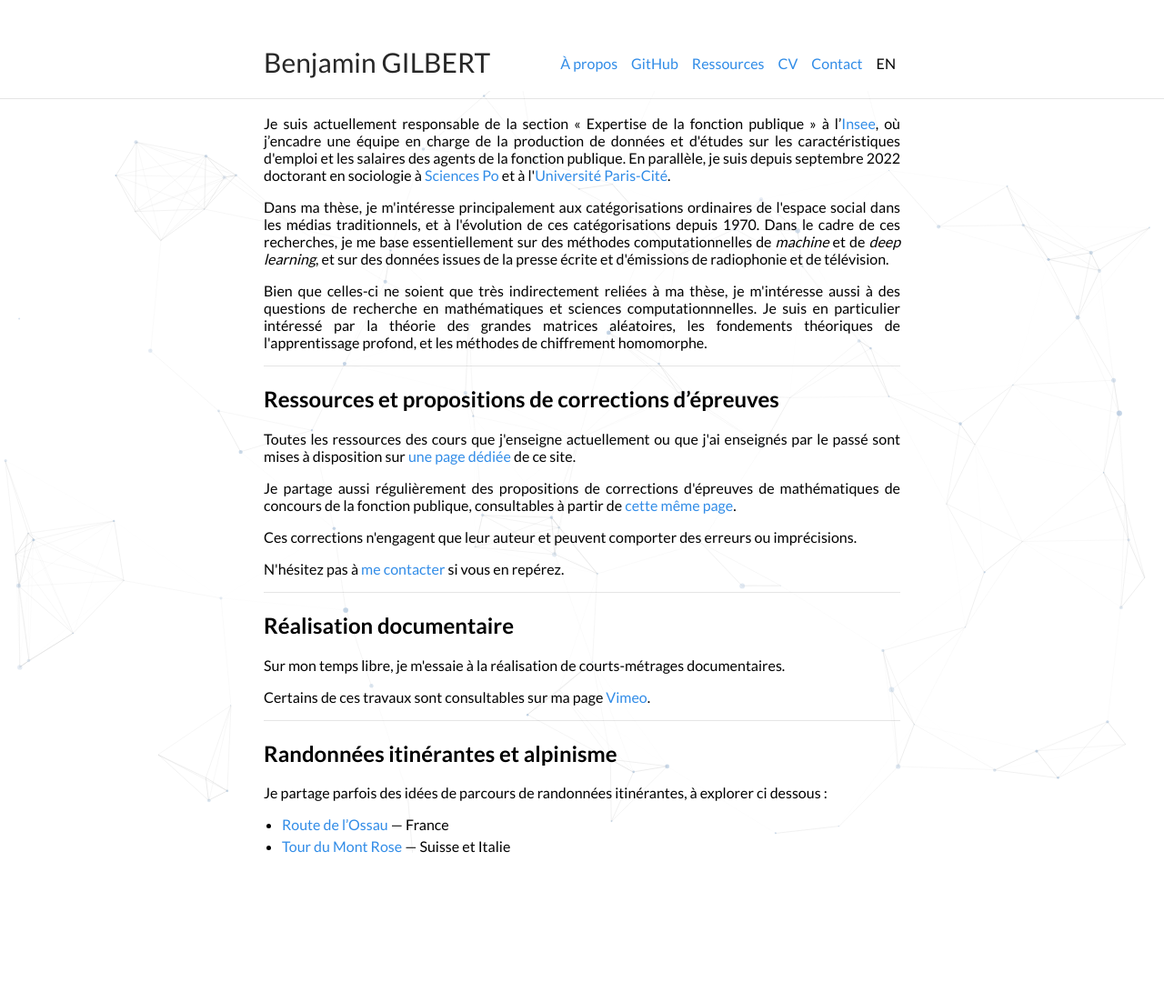
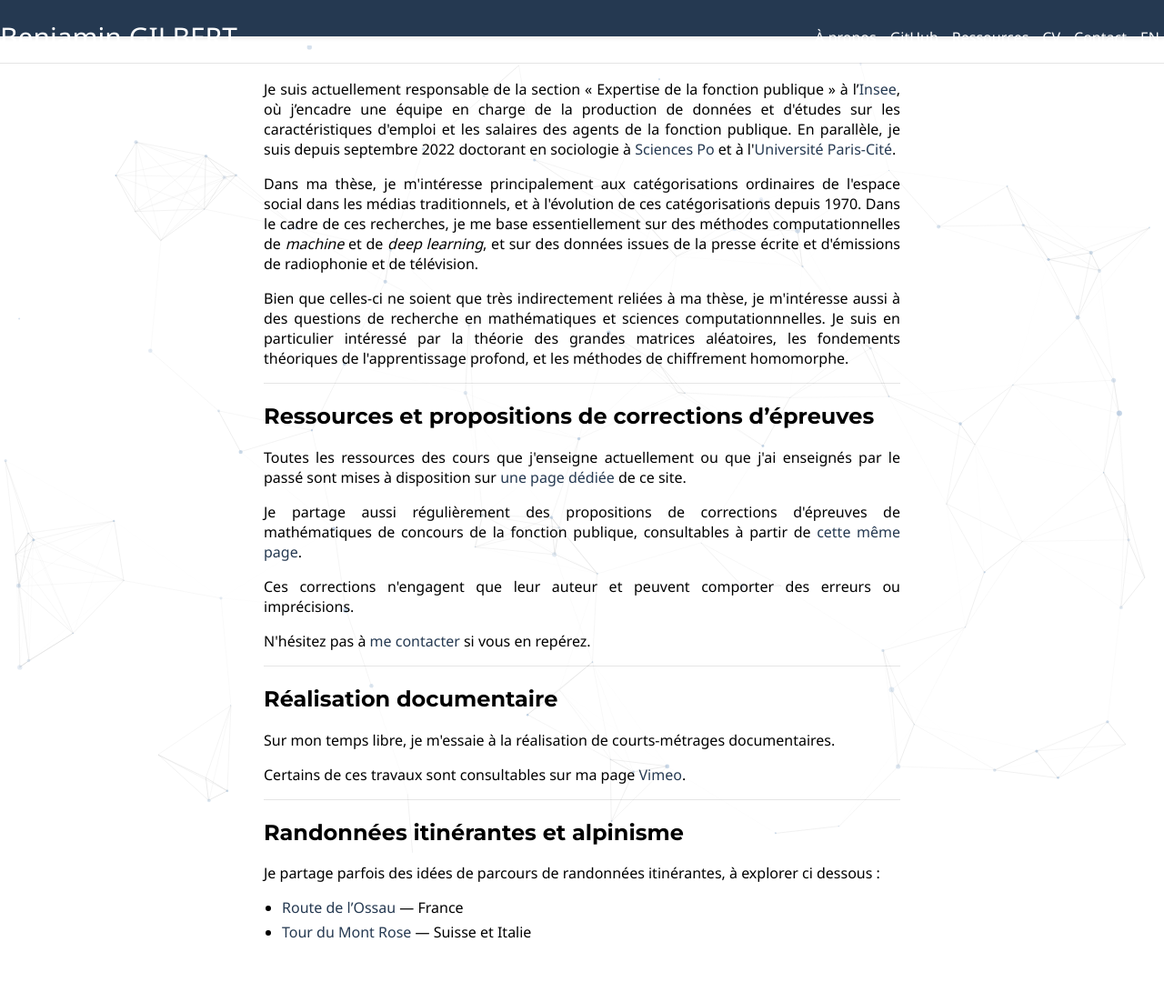
Before and after one commit to bglbrt/bglbrt.github.io, a Jekyll site: the page built from index.md, in a window 1280 px wide. Shown: the whole page at 91% size. Built offline with Jekyll 4.4.1, drawn with Linux system fonts in a browser that asks for light colours; nearby versions of some CDN libraries; before the commit the page ends 1006 px from its top, so only the background shows below that.

Commit message:
refactor: modernize site design

```diff
--- a/_layouts/default.html
+++ b/_layouts/default.html
@@ -21,7 +21,8 @@
         {% assign url = site.url | append: site.baseurl | append: page.url %}
     {% endif %}
     <meta name="description" content="{{ desc }}">
-    <link href='https://fonts.googleapis.com/css?family=Lato:400,700' rel='stylesheet' type='text/css'>
+    <meta name="theme-color" content="#253951">
+    <link href="https://fonts.googleapis.com/css?family=Montserrat:400,700|Noto+Sans:400,700&display=swap" rel="stylesheet" type="text/css">
     <link rel="alternate" type="application/rss+xml" title="{{ site.title }} RSS" href="/feed.xml" />
     <link rel="stylesheet" href="{{ site.baseurl }}/css/main.css">
     <link rel="icon" type="image/png" sizes="32x32" href="/images/favicon/favicon-32x32.png">
@@ -55,9 +56,9 @@
                     {% endif %}
                 {% endfor %}
                 {% if page.lang == "en" %}
-                    <li class="alignable pull-left nav-list"><a class="lang" style="color: black" href="/">FR</a>
+                    <li class="alignable pull-left nav-list"><a class="lang" href="/">FR</a>
                 {% else %}
-                    <li class="alignable pull-left nav-list"><a class="lang" style="color: black" href="/en/about">EN</a>
+                    <li class="alignable pull-left nav-list"><a class="lang" href="/en/about">EN</a>
                 {% endif %}
                             </li>
             </ul>
--- a/_sass/_style.scss
+++ b/_sass/_style.scss
@@ -11,9 +11,13 @@ html {
 }
 body {
     margin: 0;
-    font-family: "Lato";
+    font-family: "Noto Sans", sans-serif;
     height: auto;
     padding-bottom: 50px;
+}
+
+h1, h2, h3, h4, h5, h6 {
+    font-family: "Montserrat", sans-serif;
 }
 
 #particles-js canvas {
@@ -54,17 +58,27 @@ hr {
 
 #author-name {
     font-size: 30px;
-    color: #272727;
+    color: #fff;
     display: inline-block;
 }
 .navbar {
-    padding: 50px 0 50px 0;
+    background-color: $accent;
+    padding: 20px 0;
+    box-shadow: 0 2px 4px rgba(0, 0, 0, 0.1);
 }
 .navbar-ul {
     display: inline-block;
     margin: 0;
     padding: 5px 0 5px 0;
     margin-left: 20px;
+}
+.navbar-ul a {
+    color: #fff;
+    text-decoration: none;
+}
+.navbar-ul a:hover {
+    opacity: 0.8;
+    text-decoration: none;
 }
 .nav-list {
     list-style-type: none;
@@ -89,9 +103,9 @@ hr {
     margin: auto;
 }
 .containernavbar {
-    background-color: #FFFFFF;
-    max-width: $max-width;
-    margin: auto;
+    background-color: $accent;
+    width: 100%;
+    margin: 0;
     z-index: 0;
 }
 .wrapper {
--- a/_sass/vars.scss
+++ b/_sass/vars.scss
@@ -2,7 +2,7 @@
  * Customization Variables
  */
 
-$accent: #318CE7;
+$accent: #253951;
 
 /*
  * Build Variables, don't touch
```
